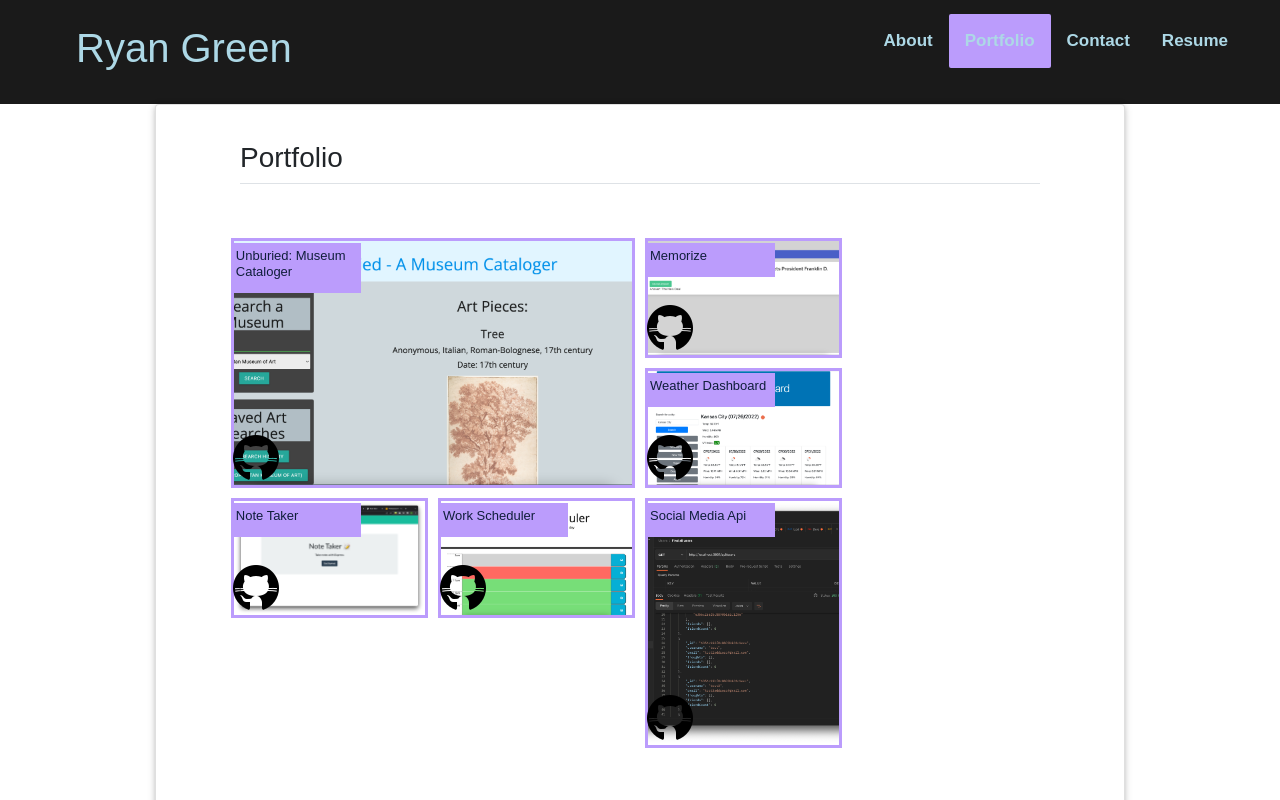
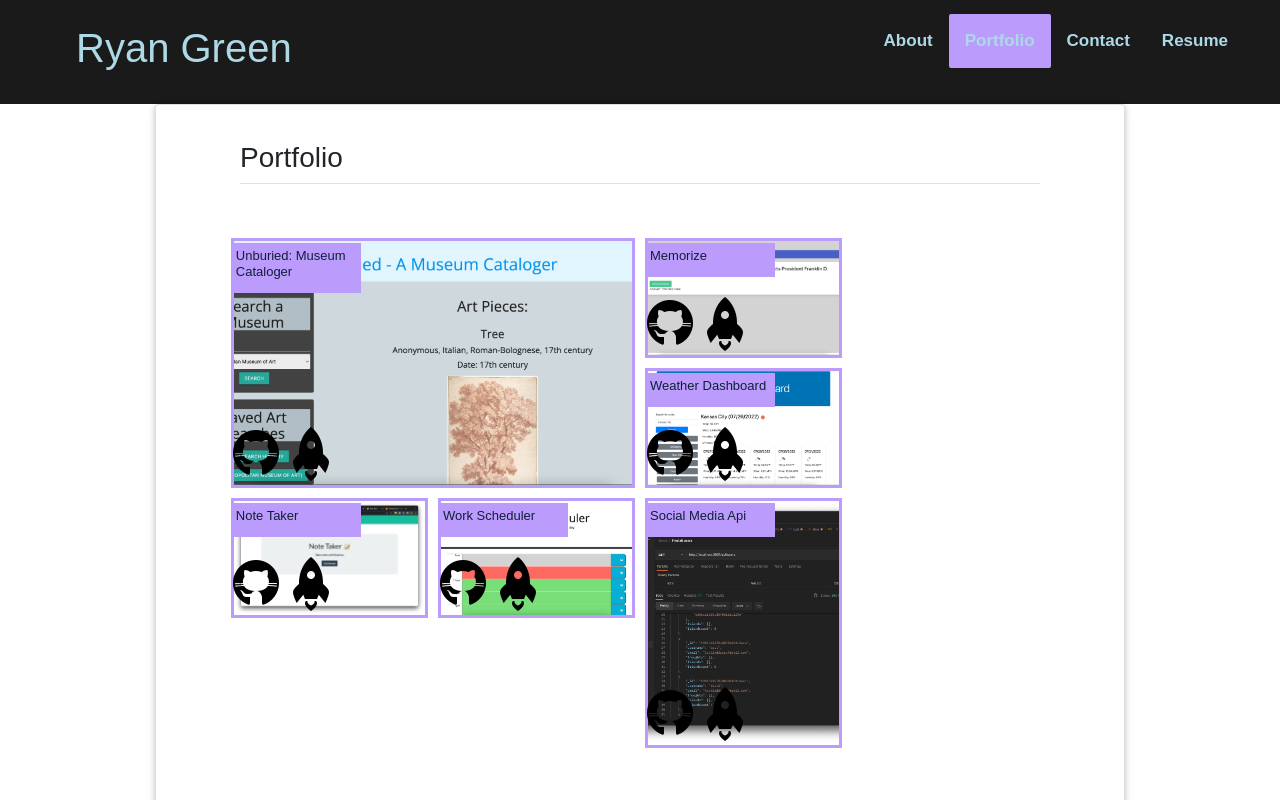
Before and after one commit to nuglah/React-Portfolio, a React (Create React App) app: page /#/portfolio in a window 1280 px wide. Shown: the top 800 px of the page. Built offline with nearby package versions, Linux system fonts and the light colour scheme.

Commit message:
added deploy link and image

```diff
--- a/src/components/project.js
+++ b/src/components/project.js
@@ -1,5 +1,6 @@
 import React from "react";
 import Github from "../assets/images/github.png";
+import Deploy from "../assets/images/deploy.png";
 import "../App.css";
 import "../portfolio.css";
 
@@ -15,6 +16,9 @@ function ProjectCards(props) {
         <a href={props.github} target="_blank">
           <img src={Github} alt="Repository" id="project-icon" />
         </a>
+        <a href={props.deploy} target="_blank">
+          <img src={Deploy} alt="Deployed Site" id="project-icon" />
+        </a>
       </div>
     </div>
   );
```
Also changed, not shown: src/assets/images/deploy.png (added).
